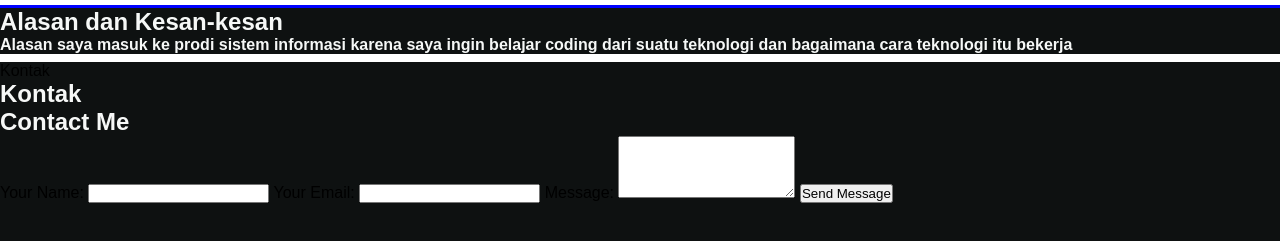
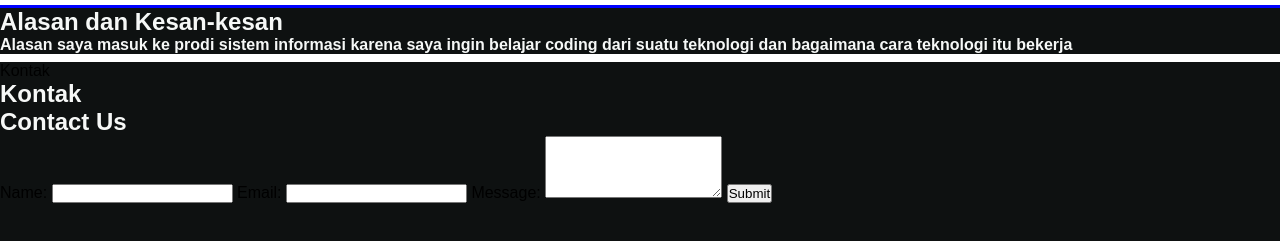
Before and after one commit to BagusMaulanaMuhammad/BagusMaulanaMuhammad.github.io, a plain HTML site: page index.html in a window 1280 px wide. Shown: the part 527-768 px from the top of the page. Drawn offline with Linux system fonts and the light colour scheme.

Commit message:
Update index.html

```diff
--- a/index.html
+++ b/index.html
@@ -79,19 +79,20 @@
       <h2>
         Kontak
       </h2>
-      <h2>Contact Me</h2>
-
+   <div class="container">
+        <h2>Contact Us</h2>
         <form action="#" method="post">
-          <label for="name">Your Name:</label>
+            <label for="name">Name:</label>
             <input type="text" id="name" name="name" required>
 
-          <label for="email">Your Email:</label>
+            <label for="email">Email:</label>
             <input type="email" id="email" name="email" required>
 
             <label for="message">Message:</label>
             <textarea id="message" name="message" rows="4" required></textarea>
 
-          <button type="submit">Send Message</button>
+            <button type="submit">Submit</button>
         </form>
+    </div>
    </body>
 </html>
```
Lines whose indentation alone changed are shown as unchanged.
